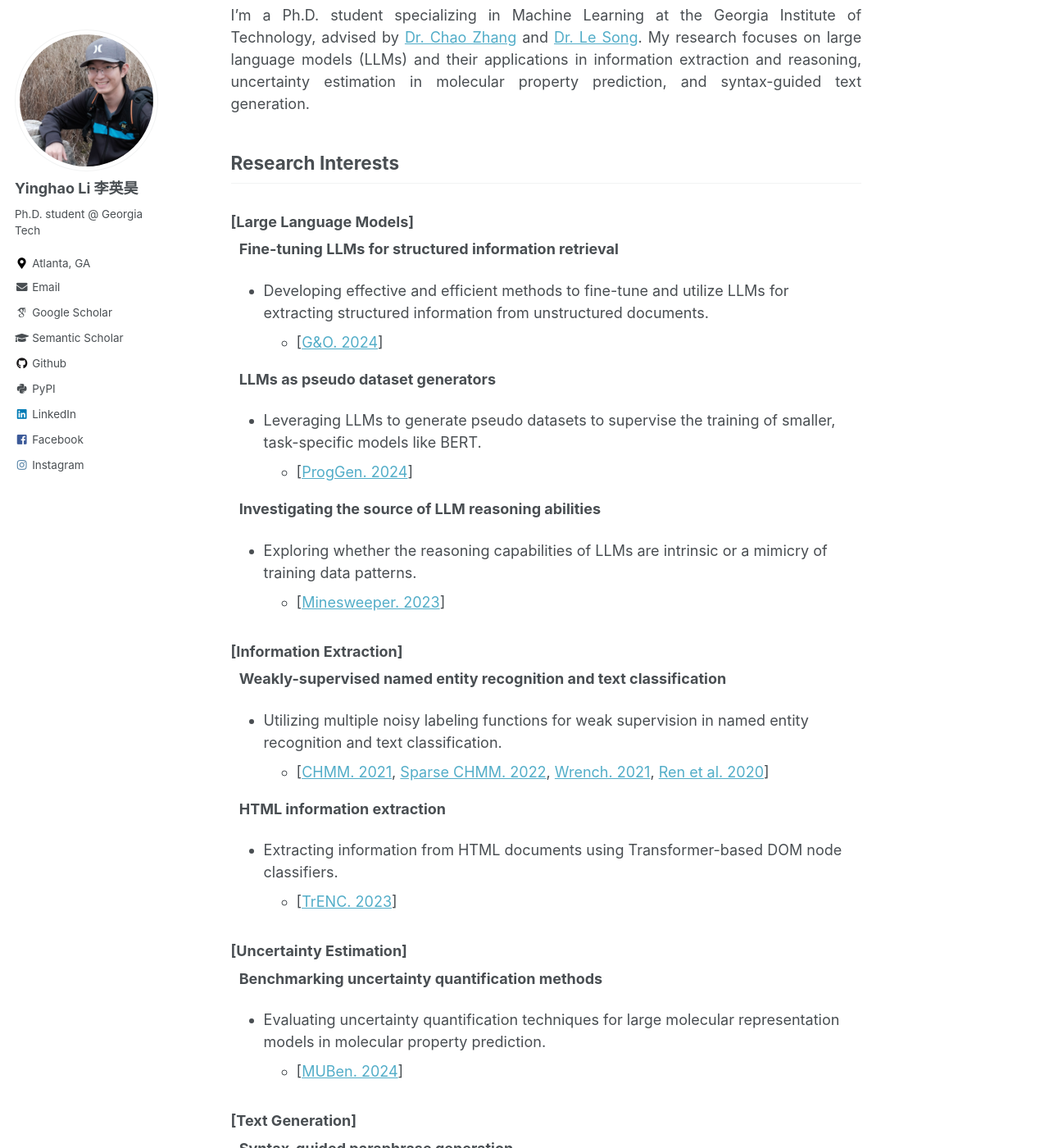
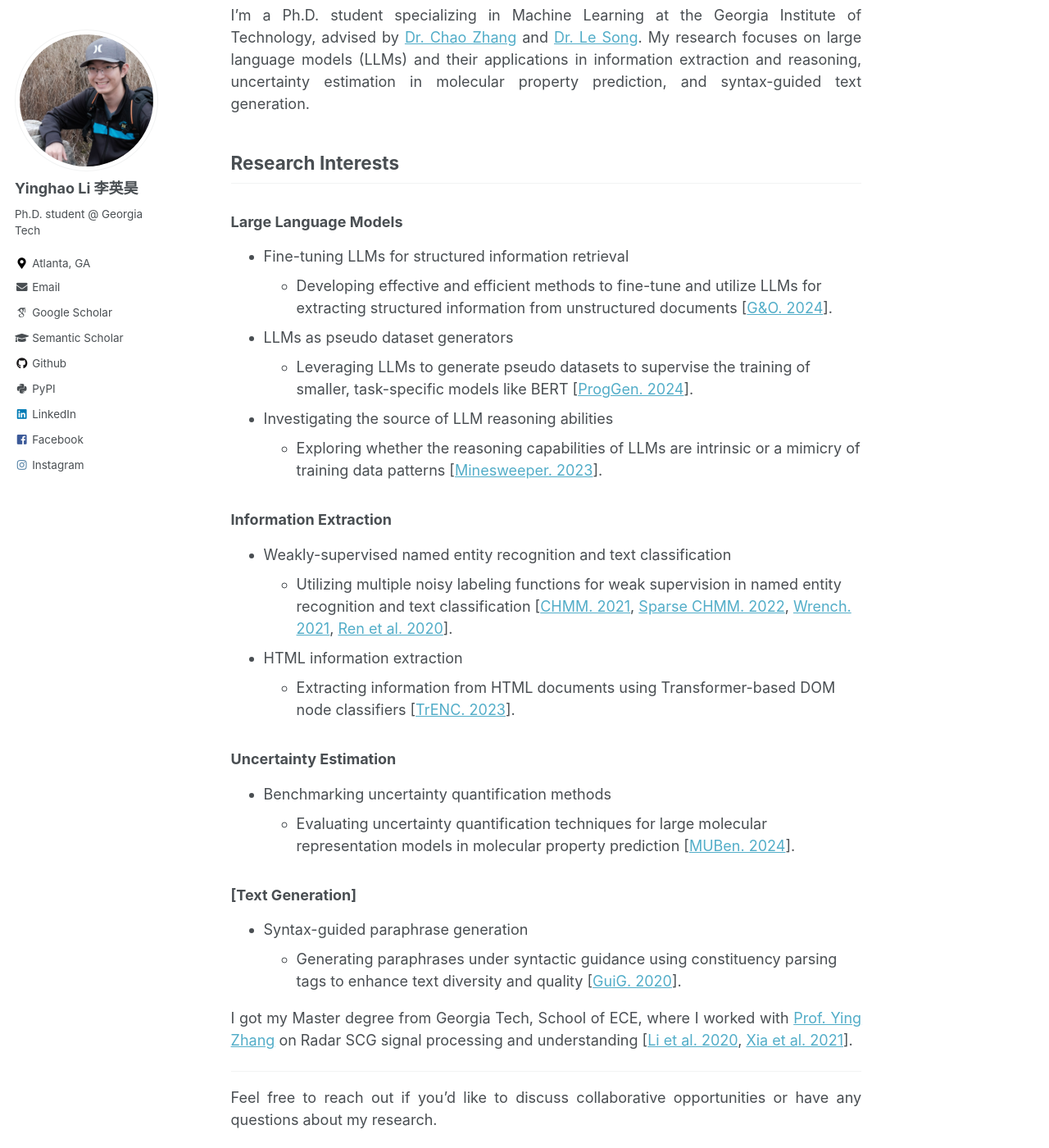
Before and after one commit to Yinghao-Li/Yinghao-Li.github.io, a Jekyll site: the page built from _pages/about.md, in a window 1280 px wide and 1400 px high, scrolled down 206 px. Shown: the whole window at 82% size. Built offline with Jekyll 4.4.1, drawn with Linux system fonts in a browser that asks for light colours; some web fonts are replaced; some of the changed lines change nothing that is shown; some of the changed text lies outside the part shown.

Commit message:
update about

```diff
--- a/_pages/about.md
+++ b/_pages/about.md
@@ -36,41 +36,31 @@ I'm a Ph.D. student specializing in Machine Learning at the Georgia Institute of
 Research Interests
 ---
 
-### [Large Language Models]
+### Large Language Models
 
-&nbsp;&nbsp;**Fine-tuning LLMs for structured information retrieval**
-- Developing effective and efficient methods to fine-tune and utilize LLMs for extracting structured information from unstructured documents.
-  - [[G&O. 2024](https://arxiv.org/abs/2402.13364)]
+- Fine-tuning LLMs for structured information retrieval
+  - Developing effective and efficient methods to fine-tune and utilize LLMs for extracting structured information from unstructured documents [[G&O. 2024](https://arxiv.org/abs/2402.13364)].
+- LLMs as pseudo dataset generators
+  - Leveraging LLMs to generate pseudo datasets to supervise the training of smaller, task-specific models like BERT [[ProgGen. 2024](https://arxiv.org/abs/2403.11103)].
+- Investigating the source of LLM reasoning abilities
+  - Exploring whether the reasoning capabilities of LLMs are intrinsic or a mimicry of training data patterns [[Minesweeper. 2023](https://arxiv.org/abs/2311.07387)].
 
-&nbsp;&nbsp;**LLMs as pseudo dataset generators**
-- Leveraging LLMs to generate pseudo datasets to supervise the training of smaller, task-specific models like BERT.
-  - [[ProgGen. 2024](https://arxiv.org/abs/2403.11103)]
+### Information Extraction
 
-&nbsp;&nbsp;**Investigating the source of LLM reasoning abilities**
-- Exploring whether the reasoning capabilities of LLMs are intrinsic or a mimicry of training data patterns.
-  - [[Minesweeper. 2023](https://arxiv.org/abs/2311.07387)]
+- Weakly-supervised named entity recognition and text classification
+  - Utilizing multiple noisy labeling functions for weak supervision in named entity recognition and text classification [[CHMM. 2021](https://arxiv.org/abs/2105.12848), [Sparse CHMM. 2022](https://arxiv.org/abs/2205.14228), [Wrench. 2021](https://arxiv.org/abs/2109.11377), [Ren et al. 2020](https://arxiv.org/abs/2010.04582)].
+- HTML information extraction
+  - Extracting information from HTML documents using Transformer-based DOM node classifiers [[TrENC. 2023](https://arxiv.org/abs/2305.14549)].
 
-### [Information Extraction]
+### Uncertainty Estimation
 
-&nbsp;&nbsp;**Weakly-supervised named entity recognition and text classification**
-- Utilizing multiple noisy labeling functions for weak supervision in named entity recognition and text classification.
-  - [[CHMM. 2021](https://arxiv.org/abs/2105.12848), [Sparse CHMM. 2022](https://arxiv.org/abs/2205.14228), [Wrench. 2021](https://arxiv.org/abs/2109.11377), [Ren et al. 2020](https://arxiv.org/abs/2010.04582)]
-
-&nbsp;&nbsp;**HTML information extraction**
-- Extracting information from HTML documents using Transformer-based DOM node classifiers.
-  - [[TrENC. 2023](https://arxiv.org/abs/2305.14549)]
-
-### [Uncertainty Estimation]
-
-&nbsp;&nbsp;**Benchmarking uncertainty quantification methods**
-- Evaluating uncertainty quantification techniques for large molecular representation models in molecular property prediction.
-  - [[MUBen. 2024](https://arxiv.org/abs/2306.10060)]
+- Benchmarking uncertainty quantification methods
+  - Evaluating uncertainty quantification techniques for large molecular representation models in molecular property prediction [[MUBen. 2024](https://arxiv.org/abs/2306.10060)].
 
 ### [Text Generation]
 
-&nbsp;&nbsp;**Syntax-guided paraphrase generation**
-- Generating paraphrases under syntactic guidance using constituency parsing tags to enhance text diversity and quality.
-  - [[GuiG. 2020](https://arxiv.org/abs/2010.01737)]
+- Syntax-guided paraphrase generation
+  - Generating paraphrases under syntactic guidance using constituency parsing tags to enhance text diversity and quality [[GuiG. 2020](https://arxiv.org/abs/2010.01737)].
 
 I got my Master degree from Georgia Tech, School of ECE, where I worked with [Prof. Ying Zhang](https://zhang.ece.gatech.edu/) on Radar SCG signal processing and understanding [[Li et al. 2020](https://ieeexplore.ieee.org/document/8920010), [Xia et al. 2021](https://ieeexplore.ieee.org/document/9143413)].
 
```
